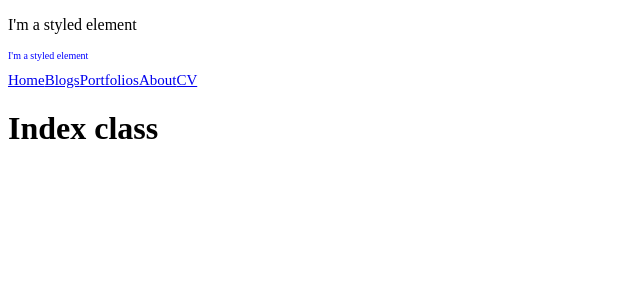
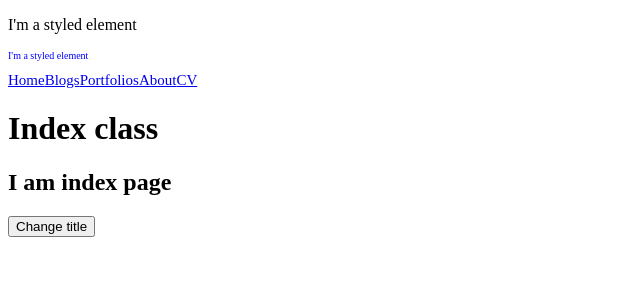
Before and after one commit to sherzing/next-portfolio, a Next.js app: page / in a window 1280 px wide. Shown: the top 300 px of the page, without its empty margins (0-640 px from the left). Built offline with nearby package versions, Linux system fonts and the light colour scheme.

Commit message:
react lifecycle functios and basic state

```diff
--- a/pages/index.js
+++ b/pages/index.js
@@ -3,10 +3,37 @@
 
 class Index extends React.Component {
 
+    constructor() {
+        super()
+        this.state = {
+            title: 'I am index page'
+        }
+        console.log('constructor')
+    }
+
+    componentDidMount() {
+        console.log('componentDidMount')
+    }
+
+    componentDidUPdate() {
+        console.log('componentDidUpdate')
+    }
+
+    componentWillUnmount() {
+        console.log('componentWillUnmount')
+    }
+
+    updateTitle() {
+        this.setState({title : 'I am Updated index page'})
+    }
+
     render() {
+        console.log('render')
         return (
             <BaseLayout>
-                <h1> Index class</h1>
+                <h1 className='fromPage'>Index class</h1>
+                <h2> {this.state.title} </h2>
+                <button onClick={ () => this.updateTitle()}>Change title</button>
             </BaseLayout>
         )
     }
```
